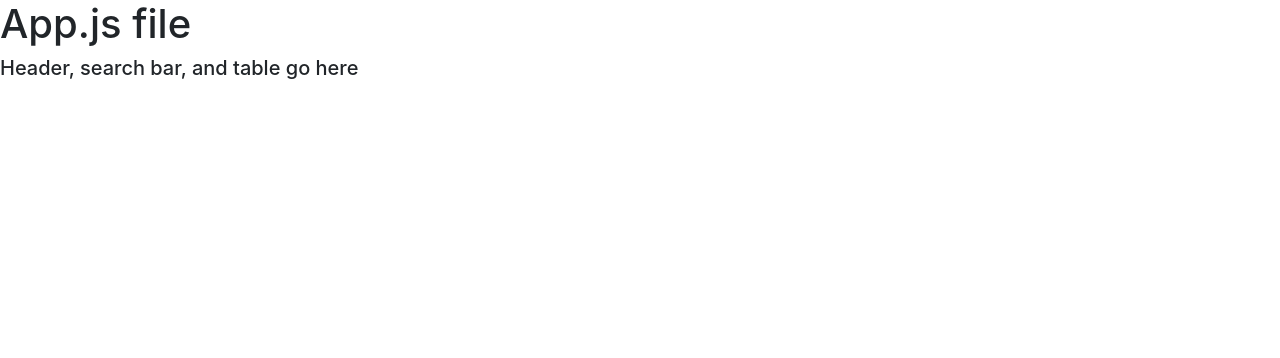
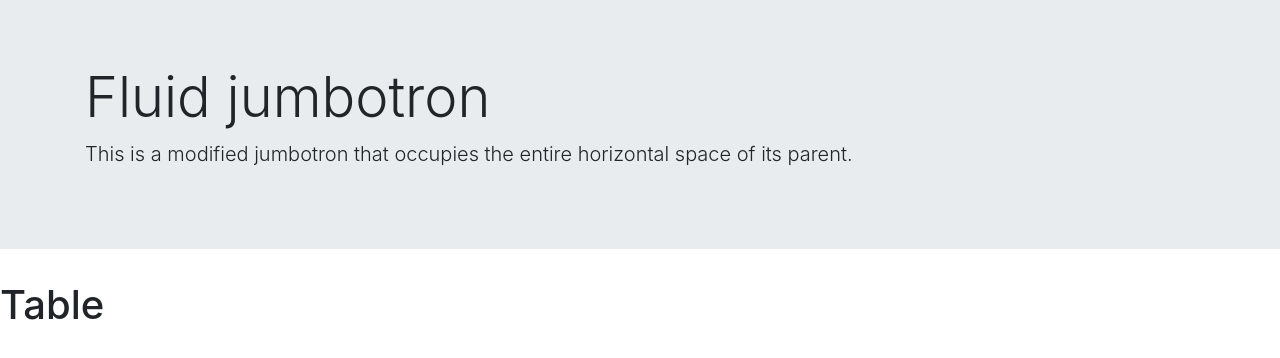
Before and after one commit to jonmakesitbetter/employee-directory-6, a React (Create React App) app: page / in a window 1280 px wide. Shown: the top 358 px of the page. Built offline with nearby package versions, Linux system fonts and the light colour scheme; no server answers.

Commit message:
Wrote API call and sorting function, state change functions, tested Search and Table rendering

```diff
--- a/src/App.js
+++ b/src/App.js
@@ -1,10 +1,12 @@
 import React from "react";
+import Search from "./components/Search";
+import Table from "./components/Table";
 
 function App() {
   return (
     <div className="App">
-<h1>App.js file</h1>
-<h5>Header, search bar, and table go here</h5>
+<Search/>
+<Table/>
     </div>
   );
 }
--- a/src/components/Search.jsx
+++ b/src/components/Search.jsx
@@ -1,15 +1,44 @@
-// import React from "react";
-// import API from "../utils/API";
-// import "./search.css";
+import React, { Component } from "react";
+import API from "../utils/API";
 
 
-// render() {
-//     return (
-//         <div class="jumbotron jumbotron-fluid">
-//   <div class="container">
-//     <h1 class="display-4">Fluid jumbotron</h1>
-//     <p class="lead">This is a modified jumbotron that occupies the entire horizontal space of its parent.</p>
-//   </div>
-// </div>
-//     );
-//   }
+
+class Search extends Component {
+
+    state = { employees: [], searchTerm: "", filteredEmployees: [] }
+
+    componentDidMount() {
+        API.getEmployees()
+            .then(res => {
+                console.log(res);
+                this.setState({ employees: res.data.results, filteredEmployees: res.data.results })
+            }).catch(err => (console.log(err)));
+    }
+    handleInputChange = (event) => {
+        this.setState({
+            searchTerm: event.target.value
+        }, () => {
+            if (this.state.searchTerm === "") {
+                this.setState({ filteredEmployees: this.state.employees });
+            } else {
+                const searchedEmployee = this.state.employees.filter((employee) => {
+                    return employee.name.first.slice(0, this.state.searchTerm.length).tolowerCase() === this.state.searchTerm.toLowerCase()
+                })
+                this.setState({ filteredEmployees: searchedEmployee })
+            }
+        })
+    }
+
+    render() {
+        return (
+            <div class="jumbotron jumbotron-fluid">
+                <div class="container">
+                    <h1 class="display-4">Fluid jumbotron</h1>
+                    <p class="lead">This is a modified jumbotron that occupies the entire horizontal space of its parent.</p>
+                </div>
+            </div>
+        );
+    }
+}
+
+export default Search;
--- a/src/components/Table.jsx
+++ b/src/components/Table.jsx
@@ -0,0 +1,10 @@
+import React, { Component } from "react";
+
+class Table extends Component {
+
+render(){
+  return <h1>Table</h1>
+}
+
+}
+export default Table;
```
